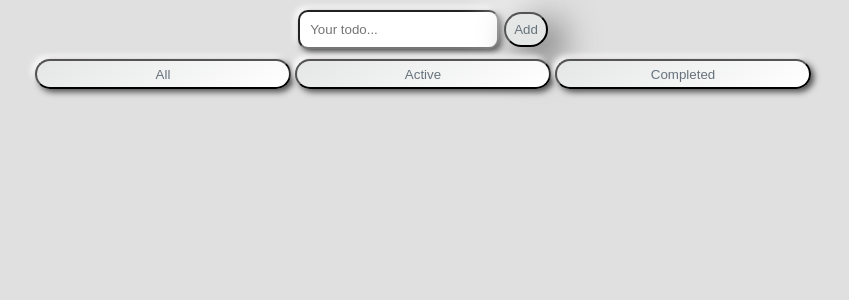
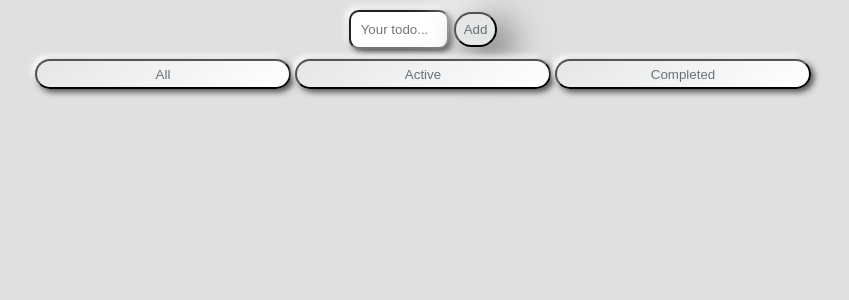
Before and after one commit to hugh-burgess/Done-and-Pending-App, a React (Create React App) app: page / in a window 1280 px wide. Shown: the top 300 px of the page, without its empty margins (217-1066 px from the left). Built offline with nearby package versions, Linux system fonts and the light colour scheme.

Commit message:
input box transition

```diff
--- a/src/index.css
+++ b/src/index.css
@@ -158,10 +158,13 @@ code {
   padding: 10px;
   border-radius: 10px;
   box-shadow: 3px 3px 6px var(--shade6), -3px -3px 6px var(--shade3);
+  width: 100px;
+  transition: width 0.7s;
 }
 
 .inputBox:active {
   border: none;
+  width: 200px;
 }
 
 .editIcon:hover {
```
